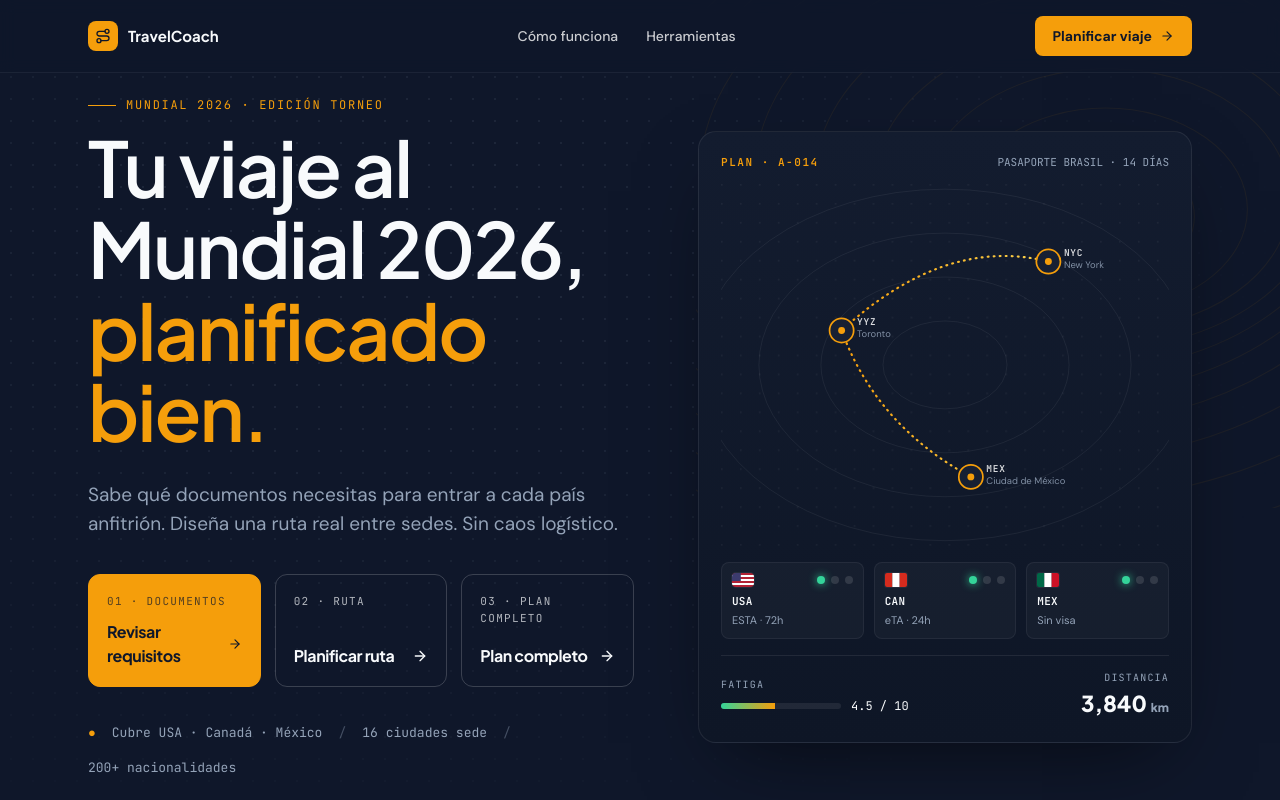
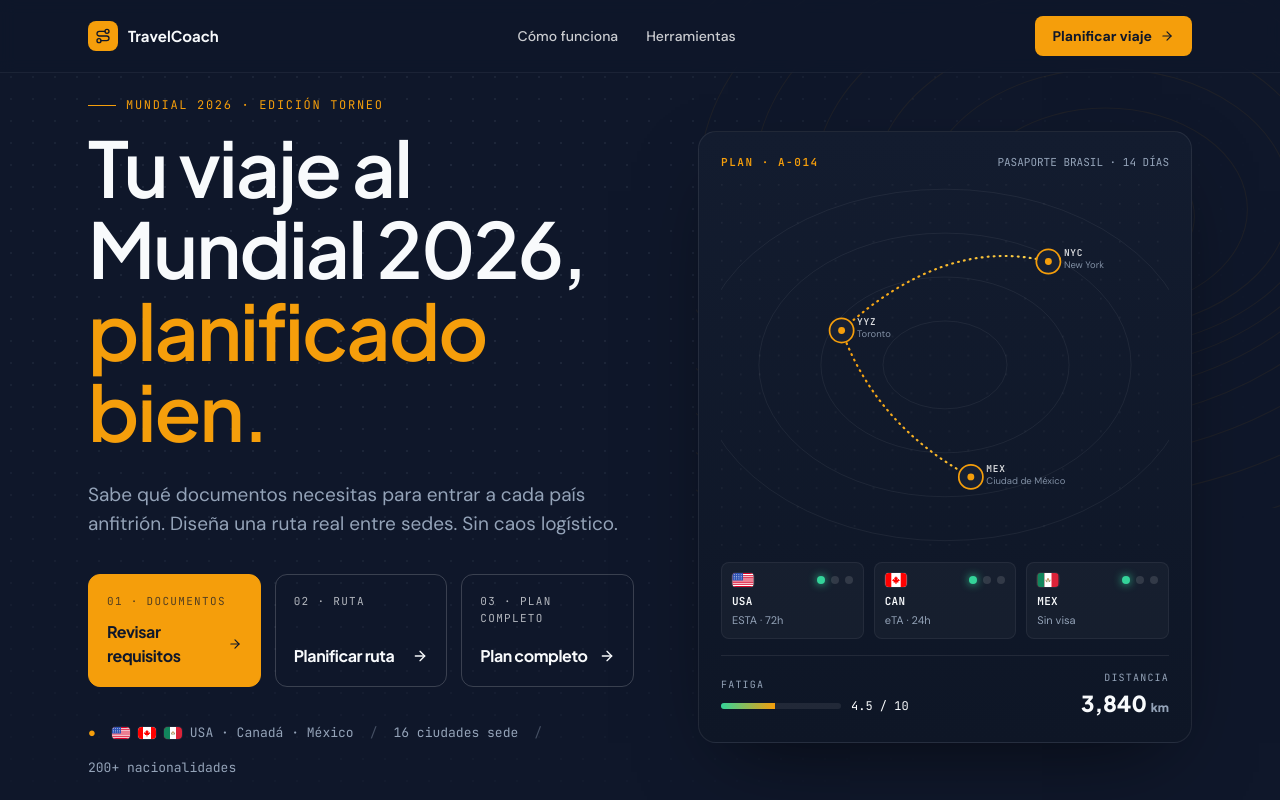
Before and after one commit to MurilloR11/travel-coach-2026, a React (Vite) app: page / in a window 1280 px wide. Shown: the top 800 px of the page. Built offline with nearby package versions, Linux system fonts and the light colour scheme.

Commit message:
feat(ui): reemplazar FlagIcon manual por country-flag-icons y agregar banderas en HeroSection

```diff
--- a/src/features/entry-checker/components/HeroSection.tsx
+++ b/src/features/entry-checker/components/HeroSection.tsx
@@ -1,5 +1,6 @@
 import { Link } from 'react-router-dom'
 import { ROUTES } from '@/shared/constants'
+import { FlagIcon } from '@/shared/ui/FlagIcon'
 import { ArrowIcon } from '@/shared/ui/Icons'
 import { HeroPlanCard } from './HeroPlanCard'
 
@@ -100,7 +101,12 @@ export function HeroSection() {
 
           <div className="font-mono mt-9 flex flex-wrap items-center gap-4 text-[13px] text-brand-slate">
             <span className="text-brand-amber">●</span>
-            <span>Cubre USA · Canadá · México</span>
+            <span className="flex items-center gap-2">
+              <FlagIcon country="usa" width={18} height={12} />
+              <FlagIcon country="canada" width={18} height={12} />
+              <FlagIcon country="mexico" width={18} height={12} />
+              USA · Canadá · México
+            </span>
             <span className="opacity-40">/</span>
             <span>16 ciudades sede</span>
             <span className="opacity-40">/</span>
--- a/src/shared/ui/FlagIcon.tsx
+++ b/src/shared/ui/FlagIcon.tsx
@@ -1,55 +1,31 @@
+import { hasFlag } from 'country-flag-icons'
+import * as Flags from 'country-flag-icons/react/3x2'
+
 type FlagCountry = 'usa' | 'canada' | 'mexico'
+
+const ISO_CODE: Record<FlagCountry, string> = {
+  usa: 'US',
+  canada: 'CA',
+  mexico: 'MX',
+}
 
 interface FlagIconProps {
   country: FlagCountry
   width?: number
   height?: number
+  className?: string
 }
 
-export function FlagIcon({ country, width = 22, height = 14 }: FlagIconProps) {
-  const w = width
-  const h = height
-
-  if (country === 'usa') {
-    // 7 horizontal stripes (red/white) + blue canton top-left
-    const stripes = 7
-    const sh = h / stripes
-    const cantonW = w * 0.4
-    const cantonH = sh * 4
-    const stripeFills = ['#B22234', '#FFFFFF', '#B22234', '#FFFFFF', '#B22234', '#FFFFFF', '#B22234']
-    return (
-      <svg
-        width={w}
-        height={h}
-        viewBox={`0 0 ${w} ${h}`}
-        aria-hidden="true"
-        className="inline-block shrink-0 rounded-sm shadow-[0_0_0_1px_rgba(255,255,255,0.06)]"
-      >
-        {stripeFills.map((fill, stripeIdx) => (
-          <rect key={fill + stripeIdx} x={0} y={stripeIdx * sh} width={w} height={sh} fill={fill} />
-        ))}
-        <rect x={0} y={0} width={cantonW} height={cantonH} fill="#3C3B6E" />
-      </svg>
-    )
-  }
-
-  const colors: Record<'canada' | 'mexico', [string, string, string]> = {
-    canada: ['#D52B1E', '#FFFFFF', '#D52B1E'],
-    mexico: ['#006847', '#FFFFFF', '#CE1126'],
-  }
-  const [a, b, c] = colors[country]
-  const colW = w / 3
+export function FlagIcon({ country, width, height, className }: FlagIconProps) {
+  const code = ISO_CODE[country]
+  if (!hasFlag(code)) return null
+  const FlagComponent = Flags[code as keyof typeof Flags]
   return (
-    <svg
-      width={w}
-      height={h}
-      viewBox={`0 0 ${w} ${h}`}
+    <FlagComponent
+      title={country}
       aria-hidden="true"
-      style={{ display: 'inline-block', borderRadius: 2, boxShadow: '0 0 0 1px rgba(255,255,255,0.06)', flexShrink: 0 }}
-    >
-      <rect x={0} y={0} width={colW} height={h} fill={a} />
-      <rect x={colW} y={0} width={colW} height={h} fill={b} />
-      <rect x={colW * 2} y={0} width={colW} height={h} fill={c} />
-    </svg>
+      style={width !== undefined ? { width, height } : undefined}
+      className={`inline-block shrink-0 rounded-sm shadow-[0_0_0_1px_rgba(255,255,255,0.06)] ${className ?? ''}`}
+    />
   )
 }
```
